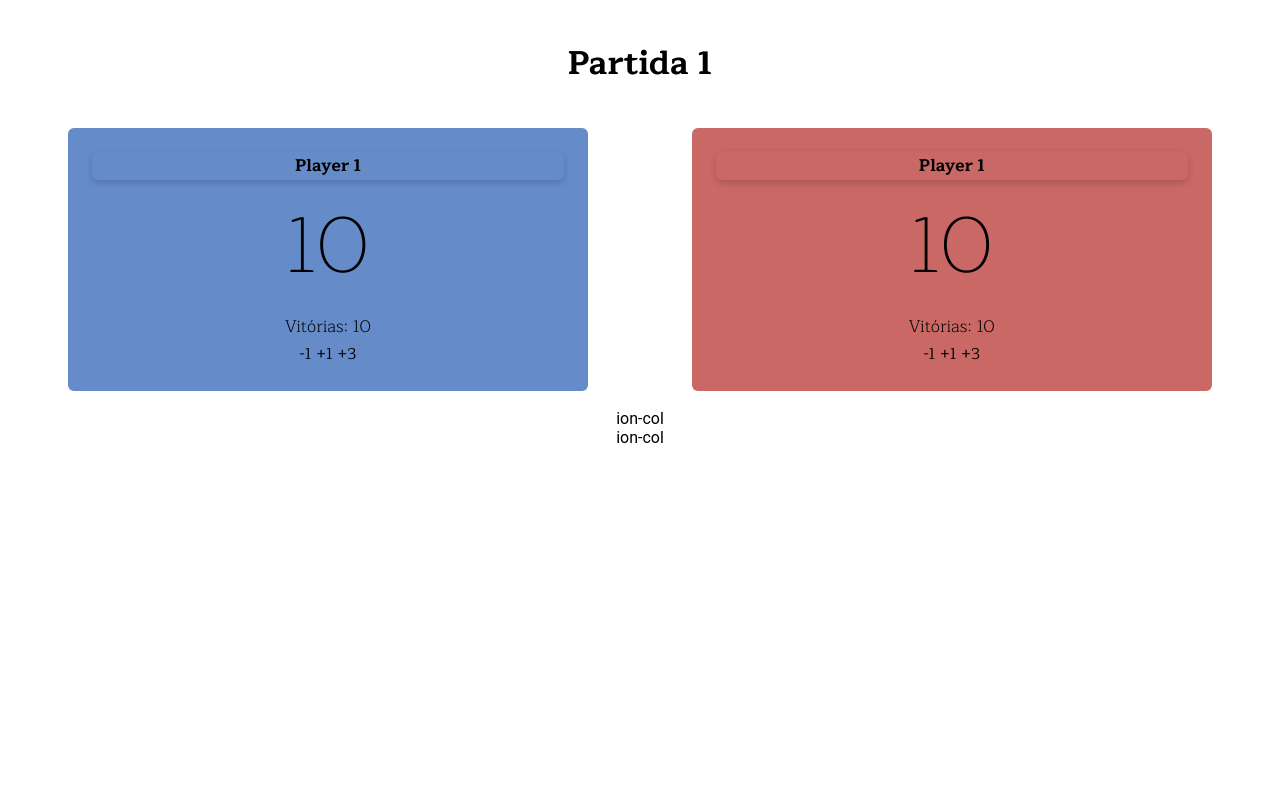
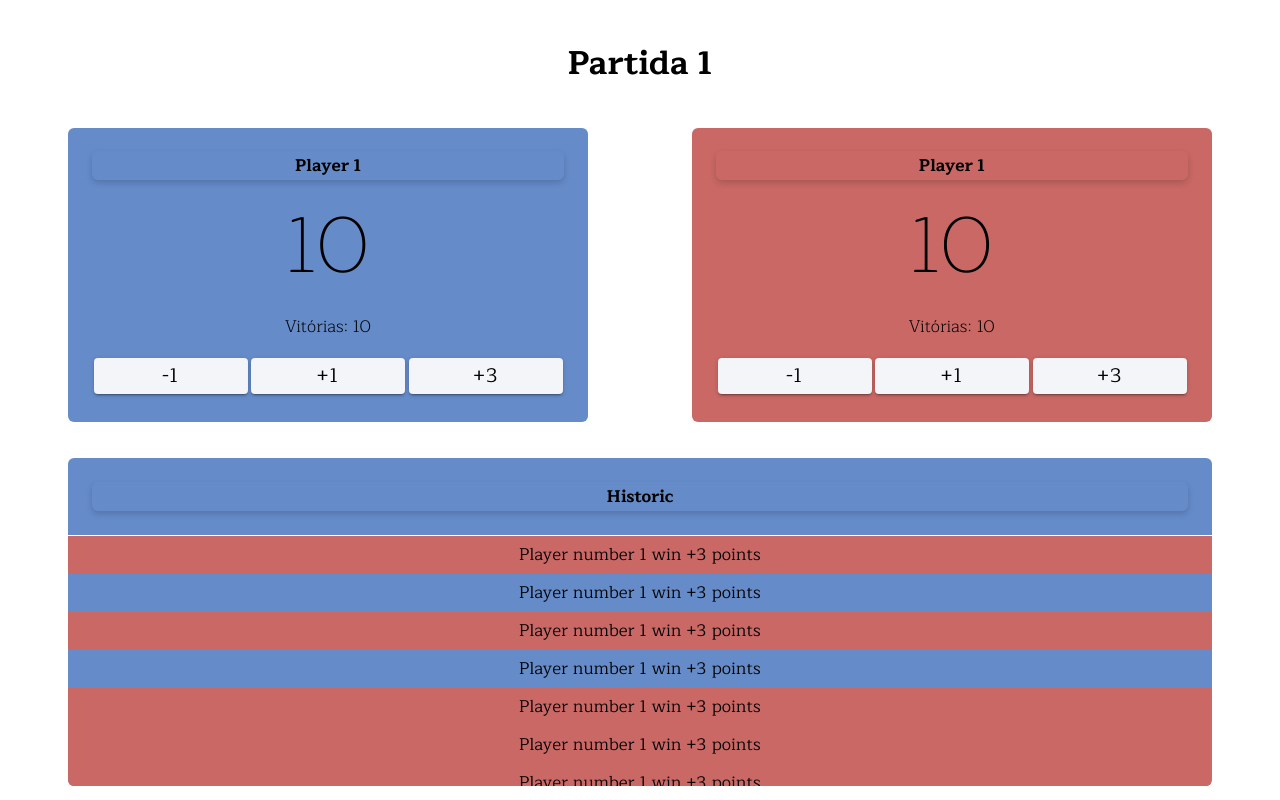
Before and after one commit to brunohbm/study-ionic-5-react-marca-tento, a React (Create React App) app: page /home in a window 1280 px wide. Built offline with nearby package versions, Linux system fonts and the light colour scheme.

Commit message:
Layout of points historic.

```diff
--- a/src/pages/Home.tsx
+++ b/src/pages/Home.tsx
@@ -1,12 +1,18 @@
 import {
-  IonPage,
-  IonContent,
-  IonGrid,
   IonRow,
   IonCol,
+  IonPage,
+  IonItem,
+  IonList,
+  IonButton,
+  IonContent,
 } from '@ionic/react';
 import React from 'react';
-import './Home.css';
+
+interface historicItem {
+  color: string;
+  text: string;
+}
 
 const ScoreBoard: React.FC = () => (
   <IonCol>
@@ -27,11 +33,61 @@ const ScoreBoard: React.FC = () => (
     </IonRow>
     <IonRow>
       <IonCol className="buttons">
-        -1 +1 +3
+        <IonRow>
+          <IonCol>
+            <IonButton expand="block" color="light">
+              <span className="button-text">
+                -1
+              </span>
+            </IonButton>
+          </IonCol>
+          <IonCol>
+            <IonButton expand="block" color="light">
+              <span className="button-text">
+                +1
+              </span>
+            </IonButton>
+          </IonCol>
+          <IonCol>
+            <IonButton expand="block" color="light">
+              <span className="button-text">
+                +3
+              </span>
+            </IonButton>
+          </IonCol>
+        </IonRow>
       </IonCol>
     </IonRow>
   </IonCol>
 )
+
+const Historic: React.FunctionComponent<{
+  items: Array<historicItem>;
+}> = props => (
+    <IonCol className="historic-wrapper">
+      <IonRow className="header">
+        <IonCol className="historic-title">
+        Historic
+        </IonCol>
+      </IonRow>
+      <IonRow className="body">
+      {props.items.length ? (
+        <IonCol>
+          <IonList>
+            {
+              props.items.map((item: historicItem) => (
+                <div className={`${item.color}-item`}>
+                  {item.text}
+                </div>
+              ))
+            }
+          </IonList>
+        </IonCol>
+        ) : null
+      }
+      </IonRow>
+    </IonCol>
+  );
 
 const Home: React.FC = () => {
   return (
@@ -53,7 +109,61 @@ const Home: React.FC = () => {
           </IonCol>
         </IonRow>
         <IonRow>
-          <IonCol>ion-col</IonCol>
+          <Historic items={[
+            {
+              text: 'Player number 1 win +3 points',
+              color: 'red',
+            },
+            {
+              text: 'Player number 1 win +3 points',
+              color: 'blue',
+            },
+            {
+              text: 'Player number 1 win +3 points',
+              color: 'red',
+            },
+            {
+              text: 'Player number 1 win +3 points',
+              color: 'blue',
+            },
+            {
+              text: 'Player number 1 win +3 points',
+              color: 'red',
+            },
+            {
+              text: 'Player number 1 win +3 points',
+              color: 'red',
+            },
+            {
+              text: 'Player number 1 win +3 points',
+              color: 'red',
+            },
+            {
+              text: 'Player number 1 win +3 points',
+              color: 'red',
+            },
+            {
+              text: 'Player number 1 win +3 points',
+              color: 'red',
+            },
+            {
+              text: 'Player number 1 win +3 points',
+              color: 'red',
+            },
+            {
+              text: 'Player number 1 win +3 points',
+              color: 'red',
+            },
+            {
+              text: 'Player number 1 win +3 points',
+              color: 'red',
+            },
+
+            {
+              text: 'Player number 1 win +3 points',
+              color: 'red',
+            },
+          ]} />
         </IonRow>
         <IonRow>
           <IonCol>ion-col</IonCol>
--- a/src/theme/index.css
+++ b/src/theme/index.css
@@ -65,3 +65,71 @@ ion-col {
     text-align: center;
     padding: 0px;
 }
+
+.scoreboards .buttons {
+    padding-top: 13px;
+}
+
+.scoreboards .buttons .button-text {
+    font-size: 20px;
+    font-weight: 400;
+    font-family: 'Maitree';
+}
+
+.historic-wrapper {
+    background-color: #658BC9;
+    border-radius: var(--default-border-radius);
+    margin: calc(var(--default-height-padding) / 2) var(--border-width-padding);
+}
+
+.historic-wrapper .header {
+    padding: var(--scoreboard-space);
+    border-bottom: 1px solid white;
+}
+
+.historic-wrapper .header .historic-title {
+    border-radius: var(--default-border-radius);
+    background-color: var(--ion-background-color);
+    box-shadow: var(--default-blur);
+    font-size: 17px;
+    font-weight: 800;
+    line-height: 29px;
+    font-family: 'Maitree';
+}
+
+.historic-wrapper .body {
+    min-height: 250px;
+    max-height: 250px;
+    overflow-y: scroll;
+    border-bottom-left-radius: var(--default-border-radius);
+    border-bottom-right-radius: var(--default-border-radius);
+}
+
+.body::-webkit-scrollbar {
+    background: transparent;
+    width: 0px;
+}
+
+ion-list {
+    padding: 0px !important;
+}
+
+.historic-wrapper .body .red-item {
+    background-color: #C96865;
+}
+
+.historic-wrapper .body .blue-item {
+
+    background-color: #658BC9;
+}
+
+.historic-wrapper .body .blue-item,
+.historic-wrapper .body .red-item {
+    height: 38px;
+    line-height: 38px;
+    font-size: 17px;
+    font-weight: 400;
+    font-family: 'Maitree';
+    color: var(--ion-background-color);
+    border-top: 1px solid var(--ion-background-color);
+}
--- a/src/theme/variables.css
+++ b/src/theme/variables.css
@@ -52,7 +52,7 @@ http://ionicframework.com/docs/theming/ */
   --ion-color-danger-tint: #ed576b;
 
   /** dark **/
-  --ion-color-dark: #222428;
+  --ion-color-dark: #FDFDFD;
   --ion-color-dark-rgb: 34, 36, 40;
   --ion-color-dark-contrast: #ffffff;
   --ion-color-dark-contrast-rgb: 255, 255, 255;
@@ -139,9 +139,9 @@ http://ionicframework.com/docs/theming/ */
     --ion-color-medium-shade: #86888f;
     --ion-color-medium-tint: #a2a4ab;
 
-    --ion-color-light: #222428;
+    --ion-color-light: #FDFDFD;
     --ion-color-light-rgb: 34,36,40;
-    --ion-color-light-contrast: #ffffff;
+    --ion-color-light-contrast: #707070;
     --ion-color-light-contrast-rgb: 255,255,255;
     --ion-color-light-shade: #1e2023;
     --ion-color-light-tint: #383a3e;
```
Also changed, not shown: src/pages/Home.css (deleted).
